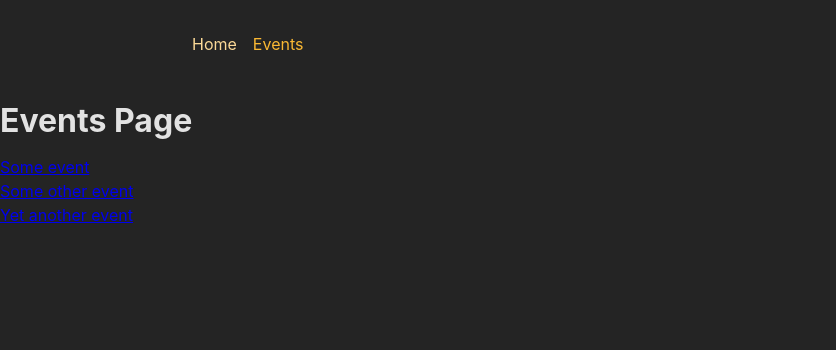
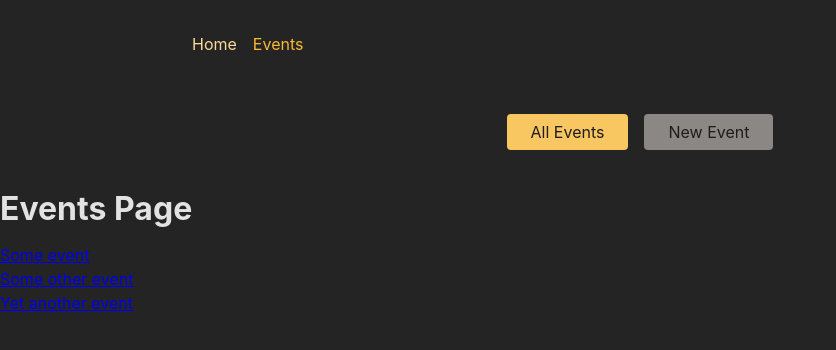
Before and after one commit to AssafGolani/ReactRouterAdvancedFeaturesPlayground, a React (Create React App) app: page /events in a window 1280 px wide. Shown: the top 350 px of the page, without its empty margins (0-836 px from the left). Built offline with nearby package versions, Linux system fonts and the light colour scheme.

Commit message:
refactor: Update routing structure for EventsPage and EventDetailPage

```diff
--- a/src/App.js
+++ b/src/App.js
@@ -27,6 +27,7 @@
 import NewEventPage from "./pages/NewEvent";
 import EditEventPage from "./pages/EditEvent";
 import RootLayout from "./pages/Root.js";
+import EventsRootLayout from "./pages/EventsRoot.js";
 
 const router = createBrowserRouter([
   {
@@ -34,10 +35,16 @@
     element: <RootLayout />,
     children: [
       { index: true, element: <HomePage /> },
-      { path: "events", element: <EventsPage /> },
-      { path: "events/:id", element: <EventDetailPage /> },
-      { path: "events/new", element: <NewEventPage /> },
-      { path: "events/:id/edit", element: <EditEventPage /> },
+      {
+        path: "events",
+        element: <EventsRootLayout />,
+        children: [
+          { index: true, element: <EventsPage /> },
+          { path: ":id", element: <EventDetailPage /> },
+          { path: "new", element: <NewEventPage /> },
+          { path: ":id/edit", element: <EditEventPage /> },
+        ],
+      },
     ],
   },
 ]);
--- a/src/components/EventsNavigation.js
+++ b/src/components/EventsNavigation.js
@@ -1,15 +1,30 @@
-import classes from './EventsNavigation.module.css';
-
+import classes from "./EventsNavigation.module.css";
+import { NavLink } from "react-router-dom";
 function EventsNavigation() {
   return (
     <header className={classes.header}>
       <nav>
         <ul className={classes.list}>
           <li>
-            <a href="/events">All Events</a>
+            <NavLink
+              to="/events"
+              className={({ isActive }) =>
+                isActive ? classes.active : undefined
+              }
+              end
+            >
+              All Events
+            </NavLink>
           </li>
           <li>
-            <a href="/events/new">New Event</a>
+            <NavLink
+              to="/events/new"
+              className={({ isActive }) =>
+                isActive ? classes.active : undefined
+              }
+            >
+              New Event
+            </NavLink>
           </li>
         </ul>
       </nav>
--- /dev/null
+++ b/src/pages/EventsRoot.js
@@ -0,0 +1,11 @@
+import { Outlet } from "react-router-dom";
+import EventsNavigation from "../components/EventsNavigation";
+function EventsRootLayout() {
+  return (
+    <>
+      <EventsNavigation />
+      <Outlet />
+    </>
+  );
+}
+export default EventsRootLayout;
```
